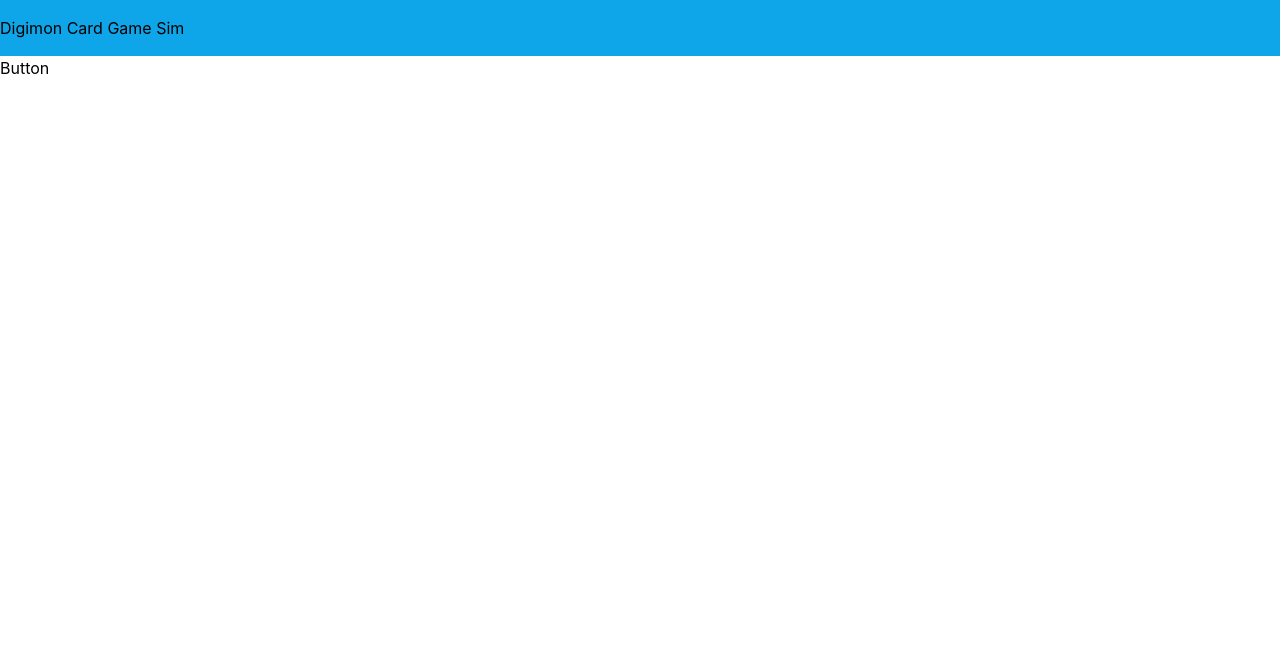
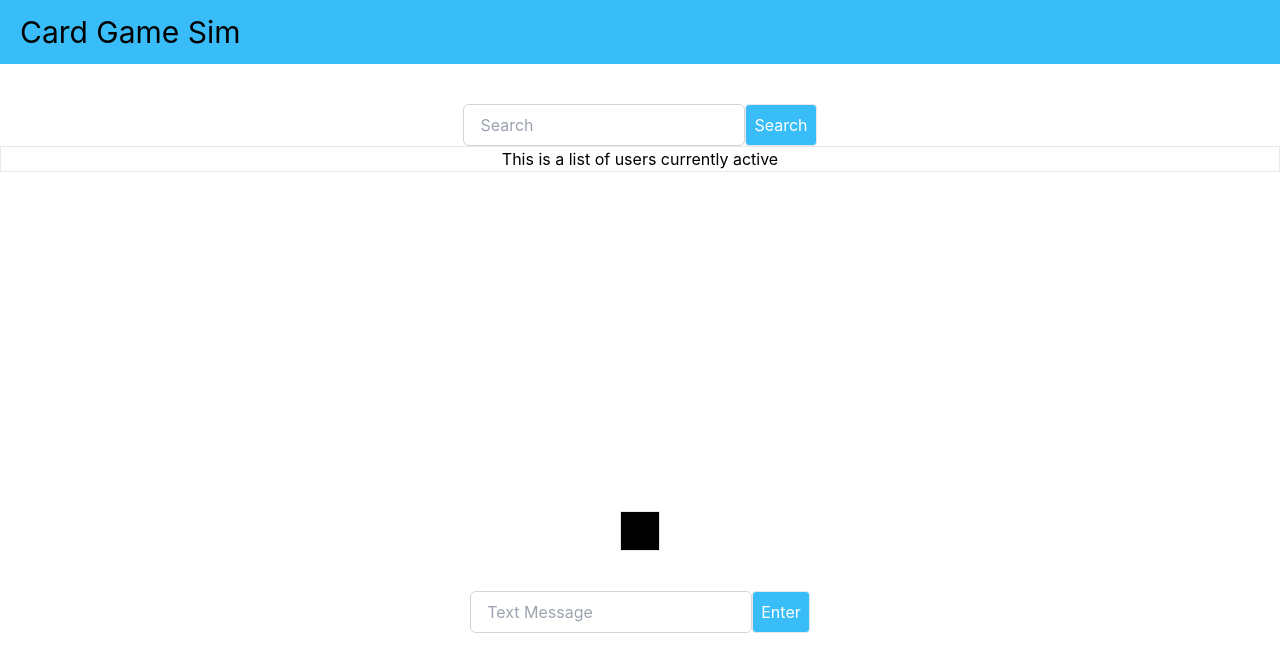
Before and after one commit to Lyoshikawa3914/CardGameClone, a React (Create React App) app: page / in a window 1280 px wide. Shown: the top 672 px of the page. Built offline with nearby package versions, Linux system fonts and the light colour scheme.

Commit message:
added search bars to homepage

```diff
--- a/src/HomePage.jsx
+++ b/src/HomePage.jsx
@@ -1,27 +1,59 @@
+import React, {useState} from 'react';
+
+
 function HomePage() {
+    const [searchTerm, setSearchTerm] = useState('');
+
+
     return (
-        <div className="flex flex-col p-0 m-0">
-            <div className="navbar flex justify-start w-full h-14 bg-sky-500">
-                <div className="flex items-center justify-center">
-                    <h1>Digimon Card Game Sim</h1>
+        <div className="HomePage flex flex-col p-0 m-0">
+            <div className="navbar flex justify-start
+            w-full h-16 bg-sky-400">
+                <div className="flex items-center justify-center ml-5">
+                    <h1 className="text-3xl">
+                        Card Game Sim
+                    </h1>
+                </div>
+                <div>
+
                 </div>
             </div>
 
-            <div className="searchBar">
+            <div className='usersSearchContainer'>
+                <div className="searchBar flex justify-center mt-10">
+                    <form className='flex items-center'>
+                        <input type="text" placeholder='Search' onChange={e => setSearchTerm(e.target.value)}
+                        className='px-4 py-2 border border-gray-300 rounded-md focus:outline-none focus:ring focus:border-blue-300'/>
+
+                        <button className="border rounded p-2 bg-sky-400 text-white"type='submit'>Search</button>
+                    </form>
+                </div>
+
+                <div className="userListContainer flex border justify-center align-middle">
+                    This is a list of users currently active
+                </div>
 
             </div>
 
-            <div className="userList">
 
+            <div className="chatContainer flex flex-col justify-center items-center h-screen">
+                <div className='messageContainer flex border bg-black h-10 w-10'>
+
+                </div>
+
+                <div className="textBar">
+                    <div className="searchBar flex justify-center mt-10">
+                        <form className='flex items-center'>
+                            <input type="text" placeholder='Text Message' onChange={e => setSearchTerm(e.target.value)}
+                            className='px-4 py-2 border border-gray-300 rounded-md focus:outline-none focus:ring focus:border-blue-300'/>
+
+                            <button className="border rounded p-2 bg-sky-400 text-white"type='submit'>Enter</button>
+                        </form>
+                    </div>
+                </div>
             </div>
 
-            <div className="chatBar"></div>
 
-            <div className="textBar">
-                <div className="button ">
-                    <button>Button</button>
-                </div>
-            </div>
         </div>
     )
 }
```
